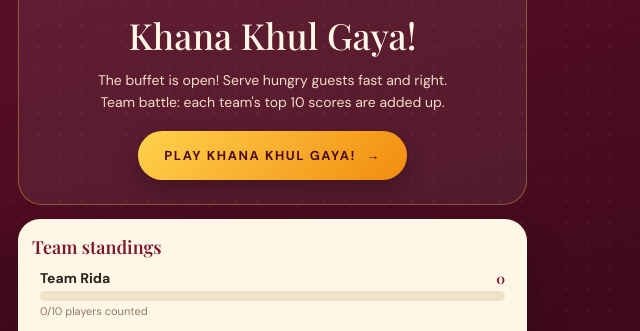
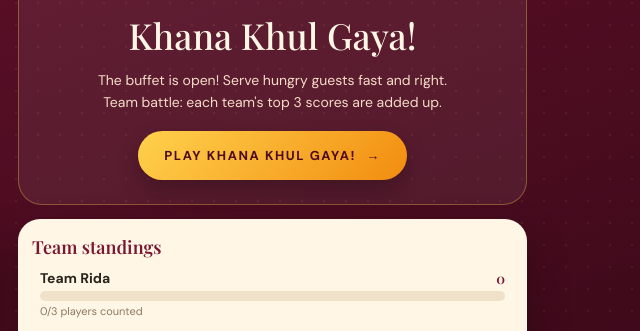
Before and after one commit to Syed-Nalain/wedding-card, a plain HTML site: page games.html in a window 1280 px wide. Shown: the part 464-795 px from the top of the page, 633-1273 px from the left. Drawn offline with nearby package versions, Linux system fonts and the light colour scheme; no server answers; a web font is replaced by a local one.

Commit message:
Add files via upload

```diff
--- a/games.html
+++ b/games.html
@@ -40,7 +40,7 @@
           <a class="choice-link" href="khana.html">
             <div class="choice-art" aria-hidden="true" style="font-size:48px">🍛🧕🍢</div>
             <h2>Khana Khul Gaya!</h2>
-            <p>The buffet is open! Serve hungry guests fast and right. Team battle: each team's top 10 scores are added up.</p>
+            <p>The buffet is open! Serve hungry guests fast and right. Team battle: each team's top 3 scores are added up.</p>
             <span class="game-btn primary">Play Khana Khul Gaya! <span>→</span></span>
           </a>
           <div class="choice-board board-card">
--- a/scoreboard.js
+++ b/scoreboard.js
@@ -72,8 +72,8 @@ window.WeddingScores = (() => {
     return myRank;
   }
 
-  // Team score = total of the team's top 10 best scores (one best score per name).
-  const TEAM_TOP = 10;
+  // Team score = total of the team's top 3 best scores (one best score per name).
+  const TEAM_TOP = 3;
   function teamStandings(rows) {
     return Object.keys(TEAM_CLASS).map(team => {
       const players = rows.filter(r => r.team === team).sort((a, b) => b.score - a.score || a.at - b.at);
```
Also changed, not shown: khana.html (+1 -1 lines), 1 other file.
